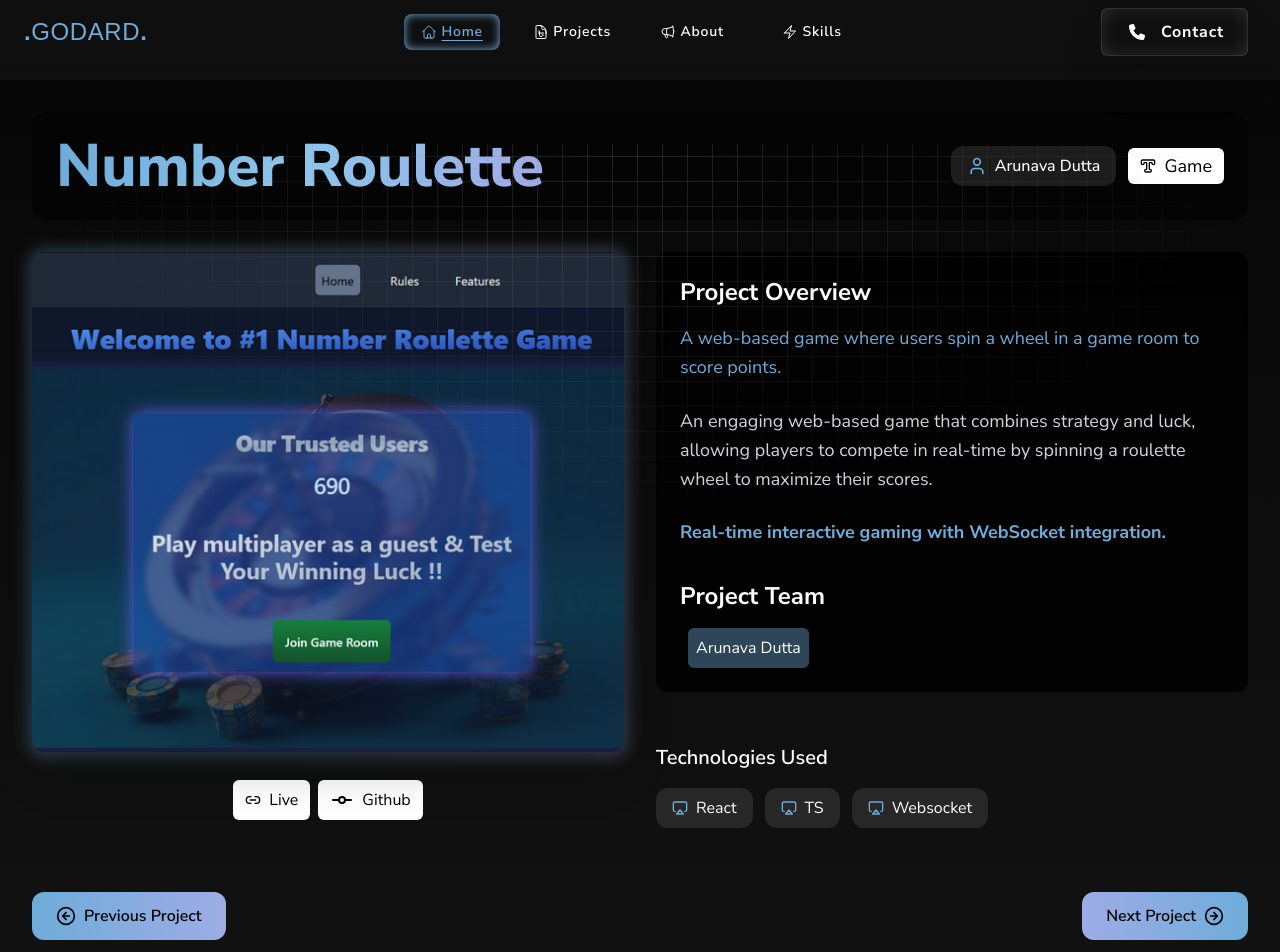
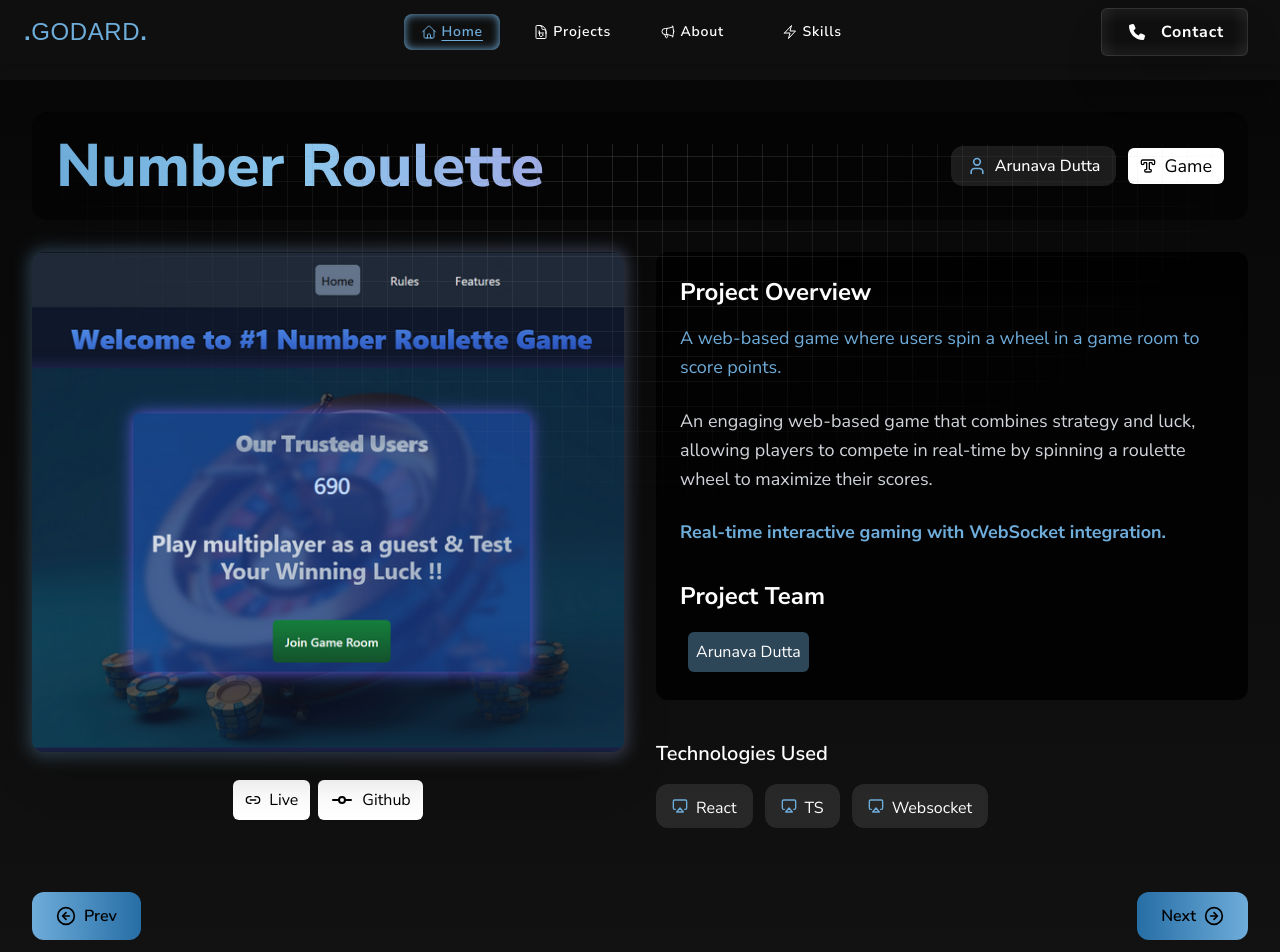
Before and after one commit to ArunavaCoderEm/Godard_Portfolio, a React (Vite) app: page /projectpage/1/1 in a window 1280 px wide. Shown: the top 952 px of the page. Built offline with nearby package versions, Linux system fonts and the light colour scheme; a web font is replaced by a local one.

Commit message:
another one goes

```diff
--- a/src/Pages/ProductPage.tsx
+++ b/src/Pages/ProductPage.tsx
@@ -119,7 +119,7 @@ export default function ProductPage(): React.ReactNode {
                     {element?.team?.map((itm: string, idx: number) => {
                       return (
                         <p
-                          className="bg-[#6EACDA]/40 p-2 text-white ml-2 inline-block rounded-md"
+                          className="bg-[#6EACDA]/40 p-2 text-white ml-2 my-1 inline-block rounded-md"
                           key={idx}
                         >
                           {itm}
@@ -141,7 +141,7 @@ export default function ProductPage(): React.ReactNode {
                       initial={{ opacity: 0, y: 20 }}
                       animate={{ opacity: 1, y: 0 }}
                       transition={{ delay: idx * 0.1 }}
-                      className="bg-white/10 backdrop-blur-sm px-4 py-2 rounded-xl flex items-center space-x-2"
+                      className="bg-white/10 backdrop-blur-sm px-4 py-2 rounded-xl flex items-center space-y-1 space-x-2"
                     >
                       <Airplay className="w-4 h-4 text-[#6EACDA]" />
                       <span className="text-white">{item.trim()}</span>
@@ -161,11 +161,11 @@ export default function ProductPage(): React.ReactNode {
               className={`flex items-center space-x-2 px-6 py-3 rounded-xl transition-all duration-300 ${
                 id === 0
                   ? "bg-gray-700/50 cursor-not-allowed"
-                  : "bg-gradient-to-r from-[#6EACDA] to-[#9FACE6] hover:shadow-lg hover:shadow-[#6EACDA]/20"
+                  : "bg-gradient-to-r from-[#6EACDA] to-[#266ea5] hover:shadow-lg hover:shadow-[#6EACDA]/20"
               }`}
             >
               <ArrowLeftCircle className="w-5 h-5" />
-              <span className="font-semibold">Previous Project</span>
+              <span className="font-semibold">Prev</span>
             </button>
 
             <button
@@ -176,10 +176,10 @@ export default function ProductPage(): React.ReactNode {
               className={`flex items-center space-x-2 px-6 py-3 rounded-xl transition-all duration-300 ${
                 id === len - 1
                   ? "bg-gray-700/50 cursor-not-allowed"
-                  : "bg-gradient-to-r from-[#9FACE6] to-[#6EACDA] hover:shadow-lg hover:shadow-[#6EACDA]/20"
+                  : "bg-gradient-to-r from-[#266ea5] to-[#6EACDA] hover:shadow-lg hover:shadow-[#6EACDA]/20"
               }`}
             >
-              <span className="font-semibold">Next Project</span>
+              <span className="font-semibold">Next</span>
               <ArrowRightCircle className="w-5 h-5" />
             </button>
           </div>
```
